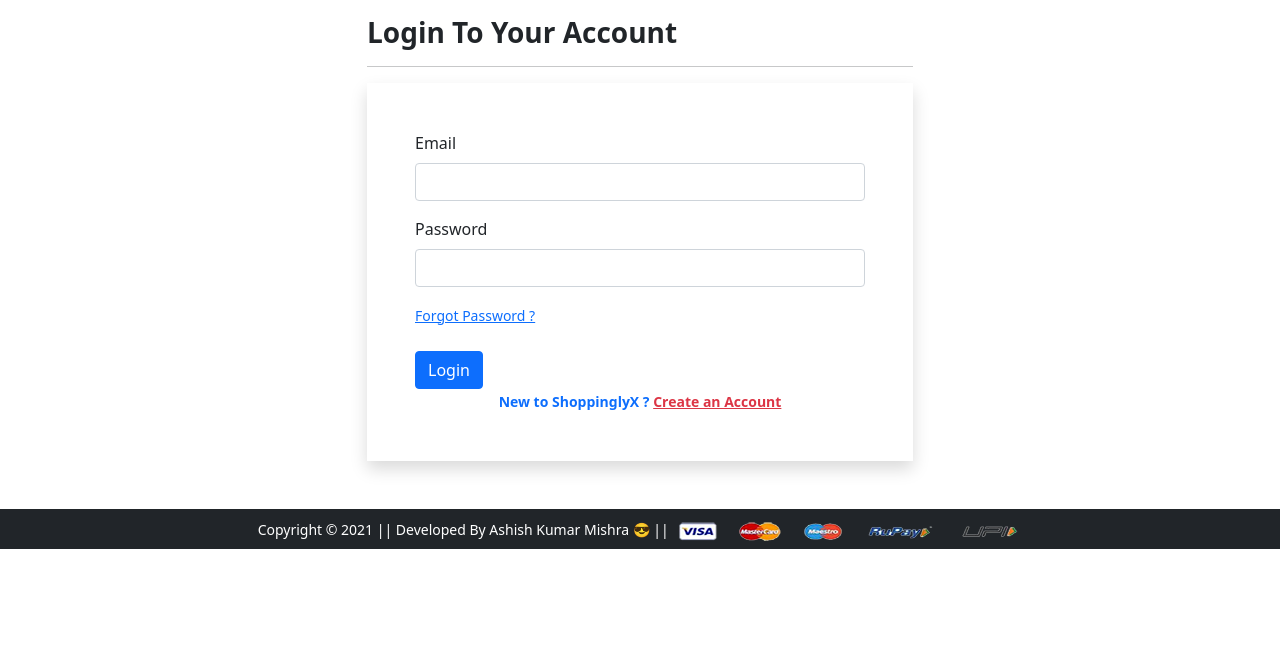
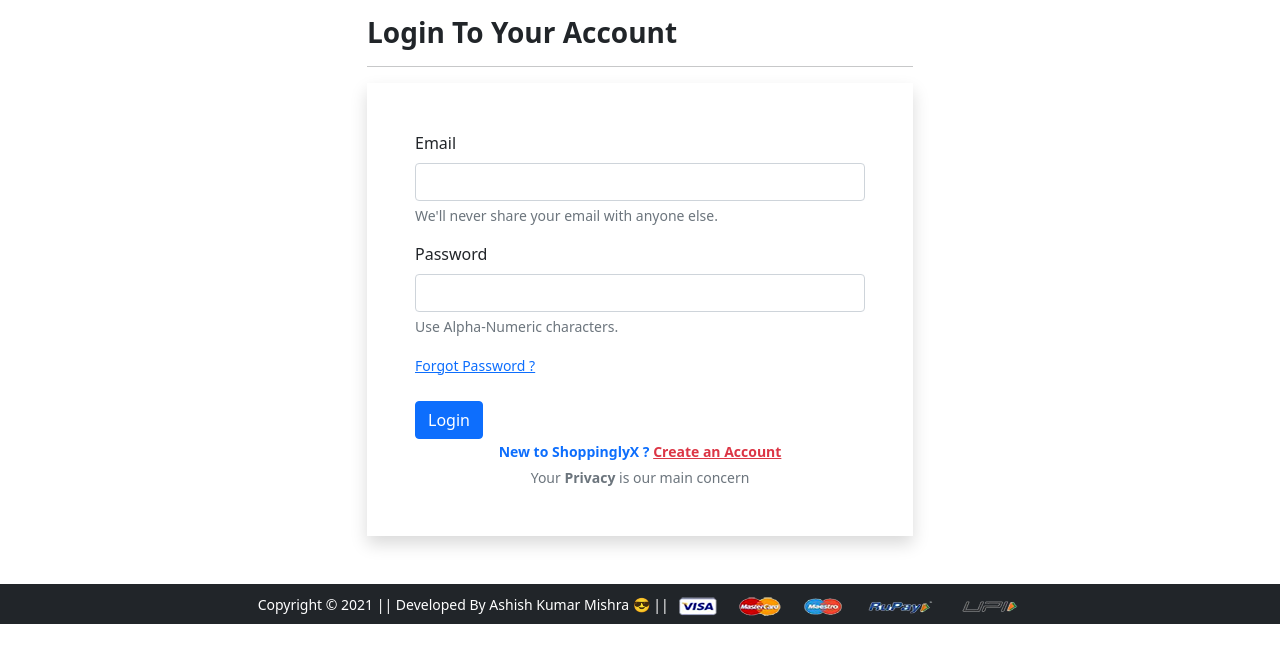
Before and after one commit to ashishmishra-bit/Django_Ecomm, a Django app: page /login/ in a window 1280 px wide. Shown: the part 56-719 px from the top of the page. Run offline with Django 3.2, Linux system fonts and the light colour scheme; some libraries are stand-ins or nearby versions.

Commit message:
text changed

```diff
--- a/app/templates/app/customerregistration.html
+++ b/app/templates/app/customerregistration.html
@@ -17,6 +17,8 @@
     <div class="mb-3">
      <label for="inputPassword1" class="form-label">Password</label>
      <input type="password" class="form-control" id="inputPassword1">
+     <div id="pwdHelp" class="form-text">Use Alpha-Numeric characters.</div>
+
     </div>
     <div class="mb-3">
      <label for="inputPassword2" class="form-label">Confirm Password</label>
@@ -28,6 +30,7 @@
     <br>
     <div class="text-center text-primary fw-bold"><small>Existing User ? <a href="{% url 'login' %}"
        class="text-danger">Login Now</a> </small></div>
+    <div id="pwdHelp" class="form-text text-center">Your <b>Privacy</b> is our main concern</div>
     {% if form.non_field_errors %}
     {% for error in form.non_field_errors %}
     <p class="alert alert-danger my-3">{{error}}</p>
--- a/app/templates/app/login.html
+++ b/app/templates/app/login.html
@@ -11,16 +11,19 @@
     <div class="mb-3">
      <label for="exampleInputEmail1" class="form-label">Email</label>
      <input type="email" class="form-control" id="exampleInputEmail1" aria-describedby="emailHelp">
+     <div id="emailHelp" class="form-text">We'll never share your email with anyone else.</div>
     </div>
     <div class="mb-3">
      <label for="exampleInputPassword1" class="form-label">Password</label>
      <input type="password" class="form-control" id="exampleInputPassword1">
+     <div id="pwdHelp" class="form-text">Use Alpha-Numeric characters.</div>
     </div>
     <small><a href="#">Forgot Password ?</a></small> <br>
     <input type="submit" class="btn btn-primary mt-4" value="Login">
     <br>
     <div class="text-center text-primary fw-bold"><small>New to ShoppinglyX ? <a href="{% url 'customerregistration' %}"
        class="text-danger">Create an Account</a> </small></div>
+    <div id="pwdHelp" class="form-text text-center">Your <b>Privacy</b> is our main concern</div>
    </form>
   </div>
  </div>
```
